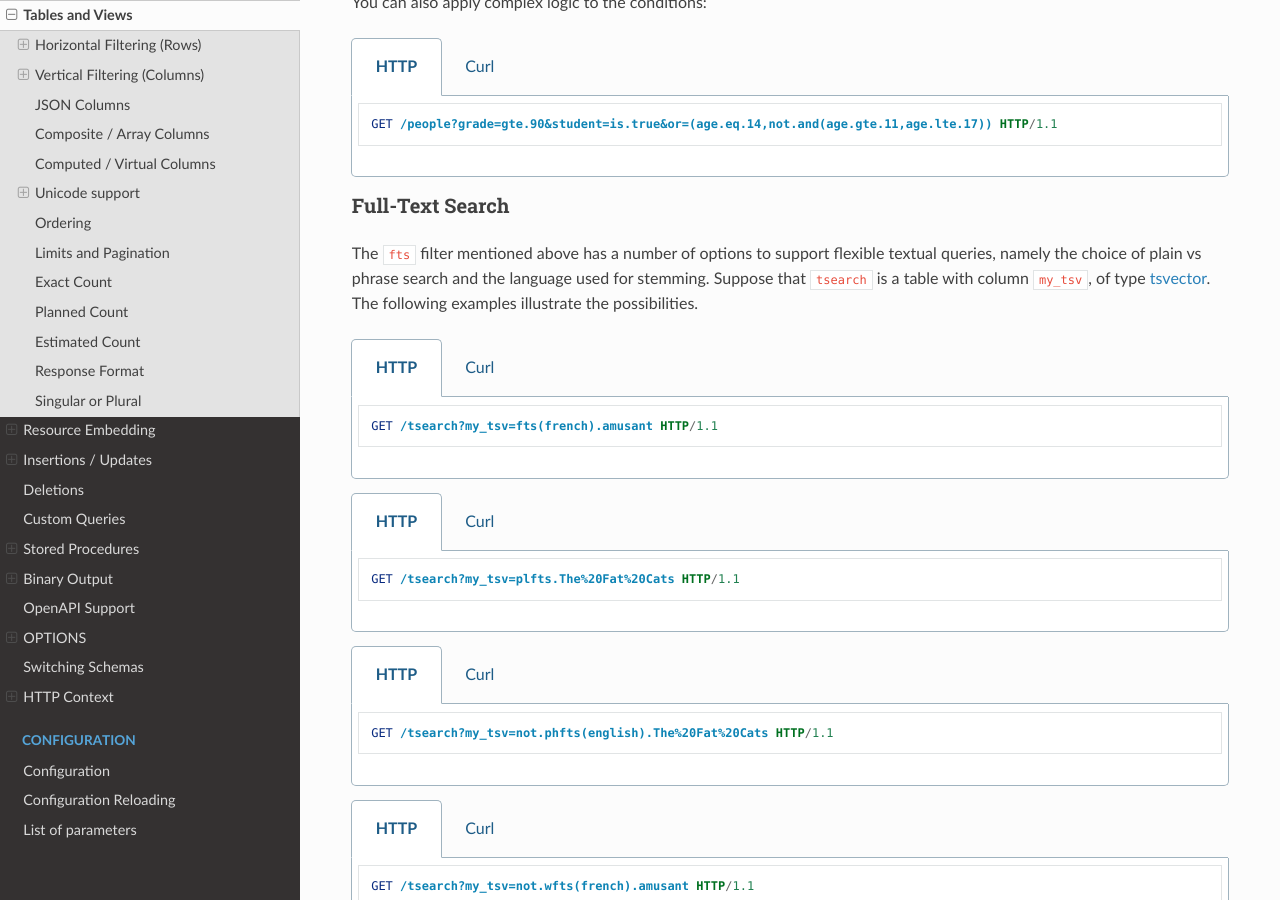
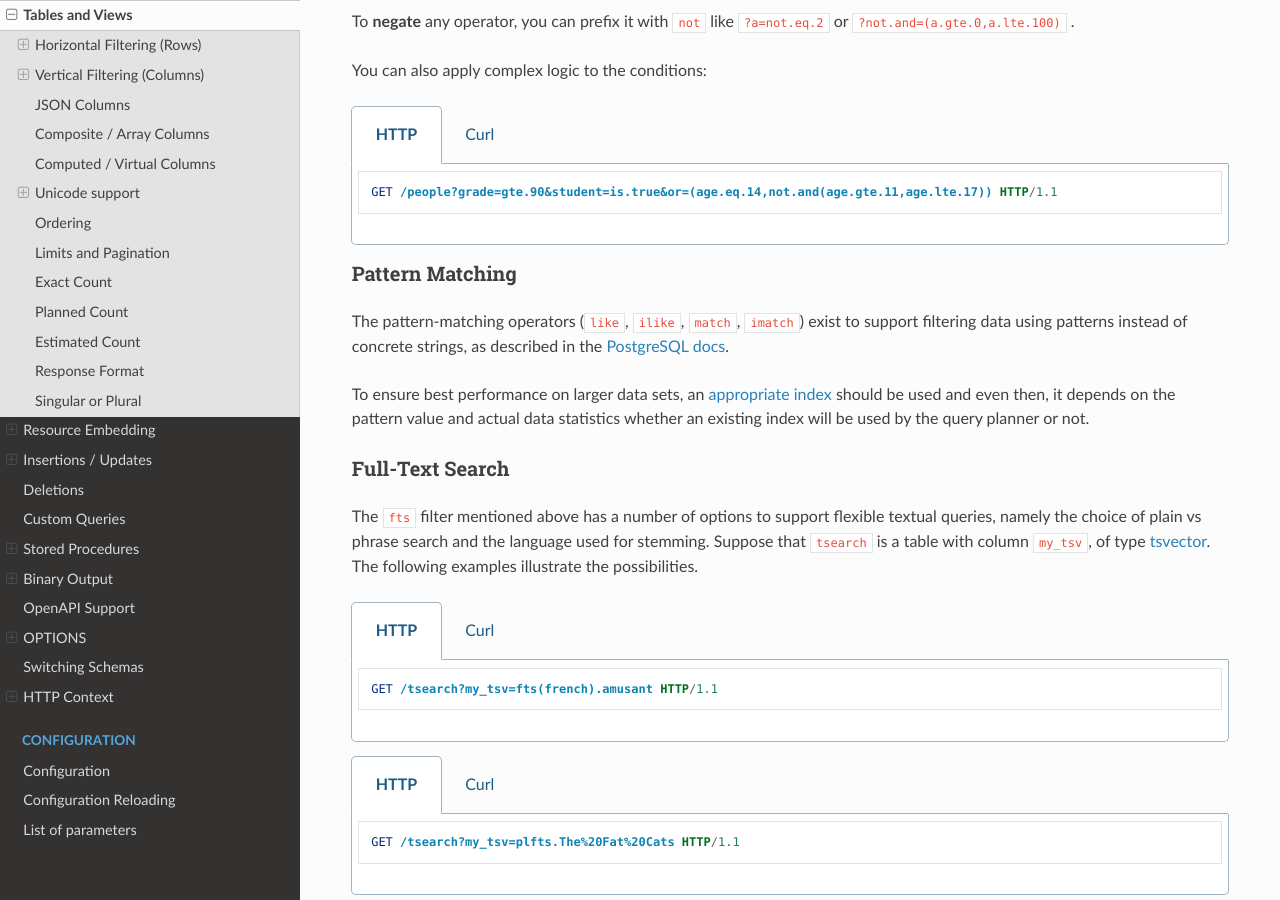
Before and after one commit to PostgREST/postgrest, a Sphinx documentation site: the page built from docs/api.rst, in a window 1280 px wide and 900 px high, scrolled down 2889 px. Built offline with Sphinx 7.4.7 and the Read the Docs theme 2.0.0, drawn with Linux system fonts in a browser that asks for light colours; some of the changed text lies outside the part shown.

Commit message:
feat(api): add match/imatch operators for regular expression support - refs PostgREST/postgrest#2236

```diff
--- a/docs/api.rst
+++ b/docs/api.rst
@@ -69,6 +69,8 @@
 neq           :code:`<>` or :code:`!=`  not equal
 like          :code:`LIKE`              LIKE operator (use * in place of %)
 ilike         :code:`ILIKE`             ILIKE operator (use * in place of %)
+match         :code:`~`                 ~ operator, see :ref:`pattern_matching`
+imatch        :code:`~*`                ~* operator, see :ref:`pattern_matching`
 in            :code:`IN`                one of a list of values, e.g. :code:`?a=in.(1,2,3)`
                                         – also supports commas in quoted strings like
                                         :code:`?a=in.("hi,there","yes,you")`
@@ -146,6 +148,15 @@
 
     curl "http://localhost:3000/people?grade=gte.90&student=is.true&or=(age.eq.14,not.and(age.gte.11,age.lte.17))"
 
+.. _pattern_matching:
+
+Pattern Matching
+~~~~~~~~~~~~~~~~
+
+The pattern-matching operators (:code:`like`, :code:`ilike`, :code:`match`, :code:`imatch`) exist to support filtering data using patterns instead of concrete strings, as described in the `PostgreSQL docs <https://www.postgresql.org/docs/current/functions-matching.html>`__.
+
+To ensure best performance on larger data sets, an `appropriate index <https://www.postgresql.org/docs/current/pgtrgm.html#id-1.11.7.42.8>`__ should be used and even then, it depends on the pattern value and actual data statistics whether an existing index will be used by the query planner or not.
+
 .. _fts:
 
 Full-Text Search
@@ -272,7 +283,7 @@
 JSON Columns
 ------------
 
-You can specify a path for a ``json`` or ``jsonb`` column using the arrow operators(``->`` or ``->>``) as per the `PostgreSQL docs <https://www.postgresql.org/docs/current/functions-json.html>`_.
+You can specify a path for a ``json`` or ``jsonb`` column using the arrow operators(``->`` or ``->>``) as per the `PostgreSQL docs <https://www.postgresql.org/docs/current/functions-json.html>`__.
 
 .. code-block:: postgres
 
```
Also changed, not shown: 1 other file.
